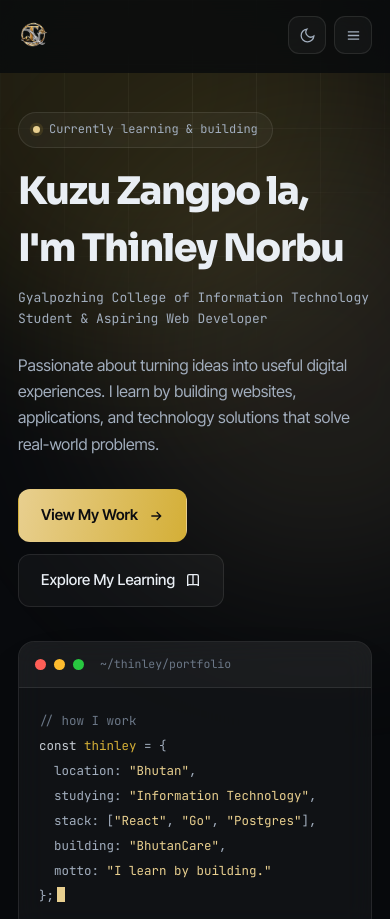
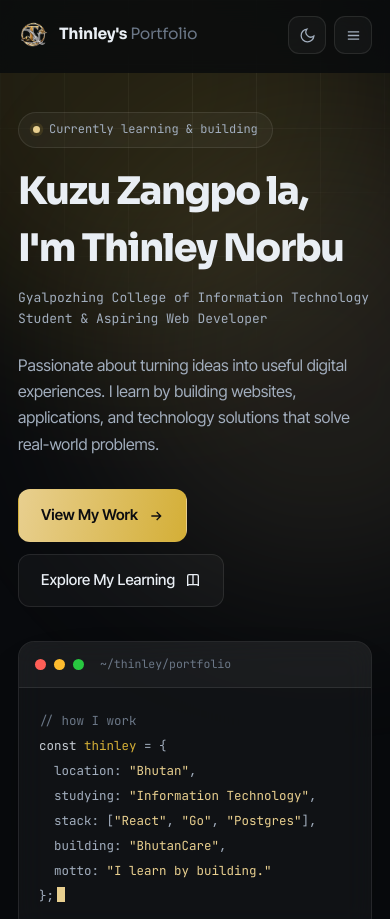
Before and after one commit to thinleynorbu610-coder/Thinley-Norbu-myPortfolio, a plain HTML site: page index.html in a window 390 px wide. Shown: the top 919 px of the page. Drawn offline with Linux system fonts and the light colour scheme.

Commit message:
Keep nav brand text visible on mobile, scale it fluidly
Co-Authored-By: Claude Sonnet 5 <noreply@anthropic.com>

```diff
--- a/css/style.css
+++ b/css/style.css
@@ -62,12 +62,11 @@ section{position:relative;z-index:1;padding-block:var(--sect)}
 .nav{position:fixed;top:0;left:0;right:0;z-index:60;background:color-mix(in srgb,var(--bg) 80%,transparent);backdrop-filter:blur(18px);-webkit-backdrop-filter:blur(18px);border-bottom:1px solid transparent;transition:border-color .3s}
 .nav.stuck{border-bottom-color:var(--edge)}
 .nav-in{display:flex;align-items:center;gap:18px;min-height:70px}
-.brand{display:flex;align-items:center;gap:11px;text-decoration:none}
+.brand{display:flex;align-items:center;gap:11px;text-decoration:none;min-width:0;flex-shrink:1}
 .brand-logo{object-fit:contain;flex:none;transition:opacity .3s}
 .brand:hover .brand-logo{opacity:.8}
-.brand b{font-family:var(--display);font-weight:700;font-size:17px;letter-spacing:-.02em}
+.brand b{font-family:var(--display);font-weight:700;font-size:clamp(13px,4vw,17px);letter-spacing:-.02em;white-space:nowrap;overflow:hidden;text-overflow:ellipsis;min-width:0}
 .brand b span{color:var(--fg-3);font-weight:400}
-@media (max-width:560px){.brand b{display:none}}
 .nav-links{margin-left:auto;display:flex;gap:4px;align-items:center}
 .nav-links a{font-size:14px;color:var(--fg-2);text-decoration:none;padding:8px 12px;border-radius:9px;transition:color .2s,background .2s}
 .nav-links a:hover{color:var(--fg);background:var(--glass-2)}
```
